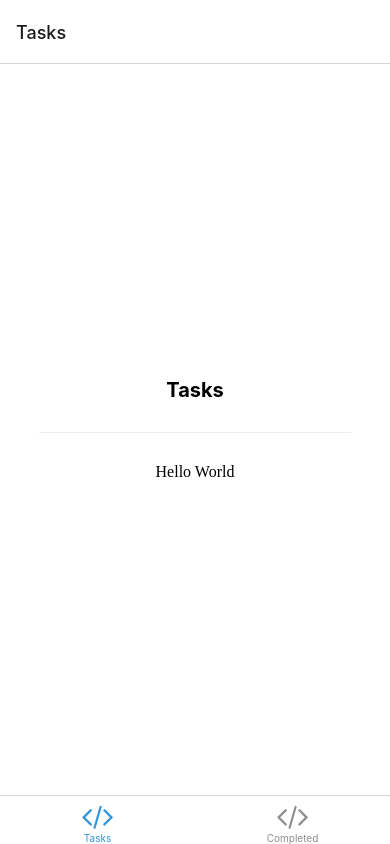
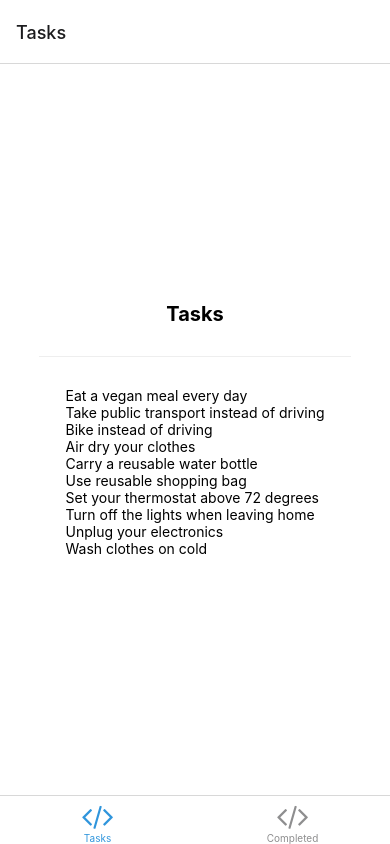
Before and after one commit to MattLiCodes/sustainhack, a React Native app: screen /Tasks in a window 390 px wide. Built offline with nearby package versions, Linux system fonts and the light colour scheme; what expo-linking would draw is missing.

Commit message:
Literally everything dafuq

```diff
--- a/App.tsx
+++ b/App.tsx
@@ -1,21 +1,31 @@
-import { StatusBar } from 'expo-status-bar';
-import { SafeAreaProvider } from 'react-native-safe-area-context';
+import { StatusBar } from "expo-status-bar";
+import { SafeAreaProvider } from "react-native-safe-area-context";
 
-import useCachedResources from './hooks/useCachedResources';
-import useColorScheme from './hooks/useColorScheme';
-import Navigation from './navigation';
+import useCachedResources from "./hooks/useCachedResources";
+import useColorScheme from "./hooks/useColorScheme";
+import Navigation from "./navigation";
+
+import { createStore } from "redux";
+import appReducer from "./redux/reducer";
+import { Provider } from "react-redux";
 
 export default function App() {
   const isLoadingComplete = useCachedResources();
   const colorScheme = useColorScheme();
+  const store = createStore(
+    appReducer,
+    window.__REDUX_DEVTOOLS_EXTENSION__ && window.__REDUX_DEVTOOLS_EXTENSION__()
+  );
 
   if (!isLoadingComplete) {
     return null;
   } else {
     return (
       <SafeAreaProvider>
-        <Navigation colorScheme={colorScheme} />
-        <StatusBar />
+        <Provider store={store}>
+          <Navigation colorScheme={colorScheme} />
+          <StatusBar />
+        </Provider>
       </SafeAreaProvider>
     );
   }
--- /dev/null
+++ b/models/index.ts
@@ -0,0 +1,20 @@
+export type TaskItem = {
+  id: number;
+  title: string;
+  type: string;
+  duration: string;
+  impact: number;
+  why: string;
+  currCount: number[];
+  currImpact: number;
+  totalCount: number;
+  selected: boolean;
+  completed: boolean;
+};
+
+export type User = {
+  id: number;
+  name: string;
+  tasks: TaskItem[];
+  impact: number;
+};
--- a/navigation/index.tsx
+++ b/navigation/index.tsx
@@ -57,9 +57,6 @@ function RootNavigator() {
         component={NotFoundScreen}
         options={{ title: "Oops!" }}
       />
-      <Stack.Group screenOptions={{ presentation: "modal" }}>
-        <Stack.Screen name="Modal" component={ModalScreen} />
-      </Stack.Group>
     </Stack.Navigator>
   );
 }
--- /dev/null
+++ b/redux/actions.ts
@@ -0,0 +1,26 @@
+import { TaskItem } from "../models";
+
+export function startTask(id: number) {
+  return {
+    type: "SELECT_TASK",
+    payload: {
+      taskId: id,
+    },
+  };
+}
+
+export function addTaskCount(id: number, day: number) {
+  return {
+    type: "ITERATE_TASK",
+    payload: {
+      taskId: id,
+      day: day,
+    },
+  };
+}
+
+export function getImpact() {
+  return {
+    type: "GET_IMPACT",
+  };
+}
--- /dev/null
+++ b/redux/reducer.ts
@@ -0,0 +1,50 @@
+import sampleTasks from "../sampleTasks";
+
+const initialState = {
+  username: "User Name",
+  currImpact: 0,
+  tasks: sampleTasks,
+};
+
+export default function appReducer(state = initialState, action: any) {
+  switch (action.type) {
+    case "SELECT_TASK":
+      const taskArray = [...state.tasks];
+      taskArray[action.payload.taskId].selected = true;
+
+      return {
+        ...state,
+        tasks: taskArray,
+      };
+    case "ITERATE_TASK":
+      const newTaskArray = [...state.tasks];
+      const task = newTaskArray[action.payload.taskId];
+      const taskCount = task.currCount;
+      if (taskCount.length > 1) {
+        taskCount[action.payload.day] = 1;
+      } else {
+        taskCount[0] = 1;
+      }
+
+      task.currImpact =
+        task.impact * (task.currCount.reduce(add, 0) / task.totalCount);
+
+      if (task.totalCount == task.currCount.reduce(add, 0)) {
+        task.completed = true;
+      }
+      return { ...state, tasks: newTaskArray };
+    case "GET_IMPACT":
+      const allTasks = [...state.tasks];
+      let count = 0;
+      for (const task of allTasks) {
+        count += task.currImpact;
+      }
+      return { ...state, currImpact: count };
+    default:
+      return state;
+  }
+}
+
+function add(accum: number, a: number) {
+  return accum + a;
+}
--- /dev/null
+++ b/sampleTasks.ts
@@ -0,0 +1,136 @@
+const sampleTasks = [
+  {
+    id: 0,
+    title: "Eat a vegan meal every day",
+    type: "Energy, Environment",
+    duration: "1 Week",
+    impact: 196,
+    why:
+      "Aside from improving your physical health and well-being, transitioning to a plant-based diet is one of the most effective ways that you can protect the environment and reduce your carbon footprint.\nThirty percent of the earth's land mass is used for livestock, causing deforestation, erosion, and water pollution. On top of that, the combination of methane released by animals and energy used to raise livestock makes up over 14% of the United States’ greenhouse gas emissions.\nBy becoming Vegan, you’ll be committing to a diet that is healthier for both you and the planet.",
+    currCount: [0, 0, 0, 0, 0, 0, 0],
+    currImpact: 0,
+    totalCount: 7,
+    selected: false,
+    completed: false,
+  },
+  {
+    id: 1,
+    title: "Take public transport instead of driving",
+    type: "Energy",
+    duration: "7",
+    impact: 95,
+    why:
+      "According to the EPA, the transportation sector makes up 27% of US carbon emissions, with the majority of those emissions coming from passenger vehicles. Although fuel efficiency in cars has been improving, the best way to reduce your emissions from driving is simply to take another mode of transportation.\nAt average capacity, all forms of public transport save at least 33% on carbon emissions compared to cars. These savings are even better when at full capacity. As more and more people move to cities, it is important that they advocate for the expansion of public transportation, and the easiest way to do that is to use it!",
+    currCount: [0, 0, 0, 0, 0, 0, 0],
+    currImpact: 0,
+    totalCount: 7,
+    selected: false,
+    completed: false,
+  },
+  {
+    id: 2,
+    title: "Bike instead of driving",
+    type: "Environment",
+    duration: "7",
+    impact: 196,
+    why: "",
+    currCount: [0, 0, 0, 0, 0, 0, 0],
+    currImpact: 0,
+    totalCount: 7,
+    selected: false,
+    completed: false,
+  },
+  {
+    id: 3,
+    title: "Air dry your clothes",
+    type: "Energy",
+    duration: "7",
+    impact: 46,
+    why: "",
+    currCount: [0],
+    currImpact: 0,
+    totalCount: 1,
+    selected: false,
+    completed: false,
+  },
+  {
+    id: 4,
+    title: "Carry a reusable water bottle",
+    type: "Environment",
+    duration: "7",
+    impact: 1,
+    why: "",
+    currCount: [0, 0, 0, 0, 0, 0, 0],
+    currImpact: 0,
+    totalCount: 7,
+    selected: false,
+    completed: false,
+  },
+  {
+    id: 5,
+    title: "Use reusable shopping bag",
+    type: "Environment",
+    duration: "7",
+    impact: 1,
+    why: "",
+    currCount: [0, 0, 0, 0, 0, 0, 0],
+    currImpact: 0,
+    totalCount: 1,
+    selected: false,
+    completed: false,
+  },
+  {
+    id: 6,
+    title: "Set your thermostat above 72 degrees",
+    type: "Energy",
+    duration: "7",
+    impact: 2.3,
+    why: "",
+    currCount: [0, 0, 0, 0, 0, 0, 0],
+    currImpact: 0,
+    totalCount: 7,
+    selected: false,
+    completed: false,
+  },
+  {
+    id: 7,
+    title: "Turn off the lights when leaving home",
+    type: "Energy",
+    duration: "7",
+    impact: 1.5,
+    why: "",
+    currCount: [0, 0, 0, 0, 0, 0, 0],
+    currImpact: 0,
+    totalCount: 7,
+    selected: false,
+    completed: false,
+  },
+  {
+    id: 8,
+    title: "Unplug your electronics",
+    type: "Energy",
+    duration: "7",
+    impact: 39,
+    why: "",
+    currCount: [0, 0, 0, 0, 0, 0, 0],
+    currImpact: 0,
+    totalCount: 7,
+    selected: false,
+    completed: false,
+  },
+  {
+    id: 9,
+    title: "Wash clothes on cold",
+    type: "Energy",
+    duration: "7",
+    impact: 7,
+    why: "",
+    currCount: [0],
+    currImpact: 0,
+    totalCount: 1,
+    selected: false,
+    completed: false,
+  },
+];
+
+export default sampleTasks;
--- a/screens/TasksScreen.tsx
+++ b/screens/TasksScreen.tsx
@@ -1,12 +1,23 @@
-import { StyleSheet } from "react-native";
-
-import EditScreenInfo from "../components/EditScreenInfo";
+import { StyleSheet, Button, TextInput } from "react-native";
+import React, { useState, useEffect } from "react";
+import { TaskItem } from "../models";
+import { useSelector, useDispatch } from "react-redux";
 import { Text, View } from "../components/Themed";
 import { RootTabScreenProps } from "../types";
+import sampleTasks from "../sampleTasks";
+import { startTask, addTaskCount, getImpact } from "../redux/actions";
 
 export default function TasksScreen({
   navigation,
 }: RootTabScreenProps<"Tasks">) {
+  const dispatch = useDispatch();
+  const tasks = useSelector((state: any) => state.tasks);
+
+  const onClick = (id: number) => {
+    dispatch(addTaskCount(id, 1));
+    dispatch(getImpact());
+  };
+
   return (
     <View style={styles.container}>
       <Text style={styles.title}>Tasks</Text>
@@ -15,7 +26,13 @@ export default function TasksScreen({
         lightColor="#eee"
         darkColor="rgba(255,255,255,0.1)"
       />
-      <EditScreenInfo path="/screens/TasksScreen.tsx" />
+      <View>
+        {tasks.map((task: any) => (
+          <View key={task.id}>
+            <Text onPress={() => onClick(task.id)}>{task.title}</Text>
+          </View>
+        ))}
+      </View>
     </View>
   );
 }
```
Also changed, not shown: package.json (+7 -1 lines), services/db-service.ts (added, +62 -0 lines), redux/store.ts (added), 2 other files (tests, documents, lock files or other folders).
